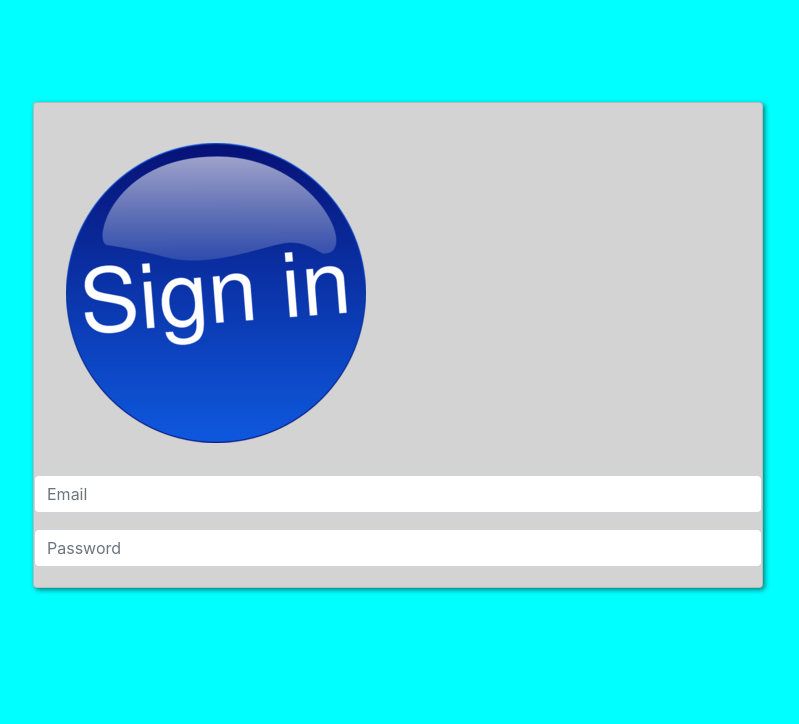
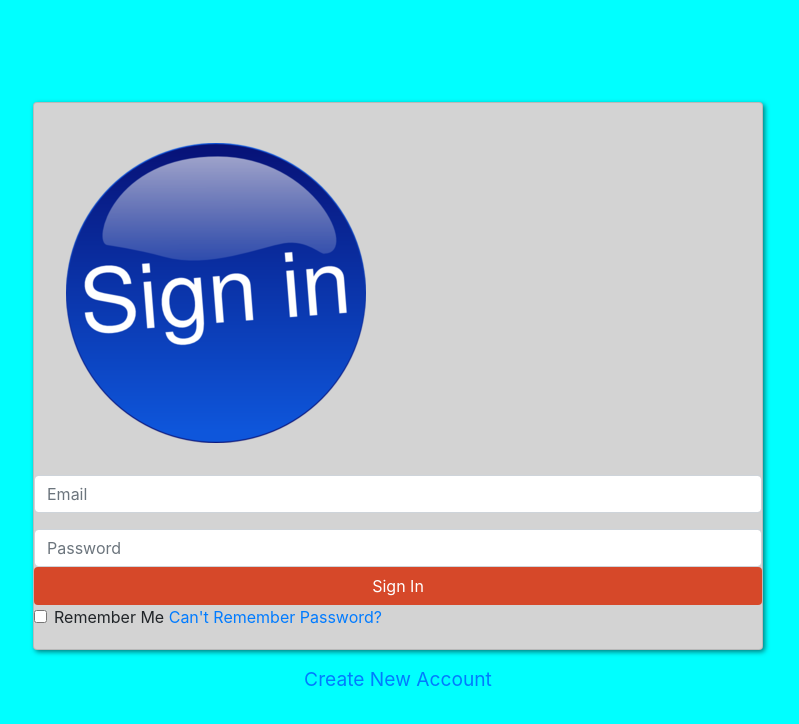
Before and after one commit to nateHargenrader/website-login, a plain HTML site: page index.html in a window 1280 px wide. Shown: the whole page, without its empty margins (242-1041 px from the left). Drawn offline with nearby package versions, Linux system fonts and the light colour scheme; files whose address does not match are found by name.

Commit message:
second commit

```diff
--- a/index.html
+++ b/index.html
@@ -27,9 +27,16 @@
                             <div>
                                 <input type="password" class="form-control" id="passwordInput" placeholder="Password">
                             </div>
+                            <button type="button" class="btn signin-btn">Sign In</button>
+                            <div class="form-check">
+                                <label class="form-check-label">
+                                    <input class="form-check-input" type="checkbox">   Remember Me <a href="#"> Can't Remember Password?</a>
+                                </label>
+                            </div>
                         </form>
                     </div>
                 </div>
+                <a href="#" class="create-new-account">Create New Account</a>
             </div>
             <div class="col"></div>
         </div>
--- a/style.css
+++ b/style.css
@@ -18,3 +18,16 @@ img.signin-img{
     padding: 0 2rem 2rem;
     margin: auto;
 }
+
+button.signin-btn{
+    color: #ffffff;
+    background-color: #d64829;
+    width: 100%;
+}
+
+.create-new-account{
+    font-size: 1.2rem;
+    text-align: center;
+    display: block;
+    margin-top: 15px;
+}
```
